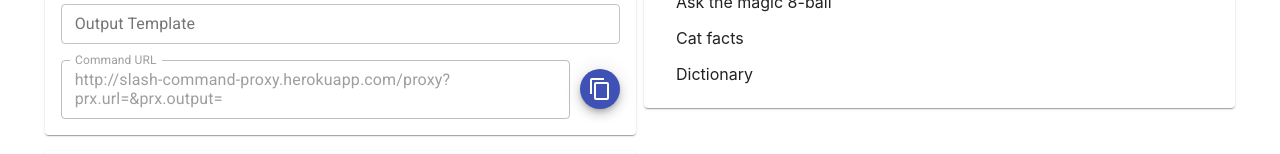
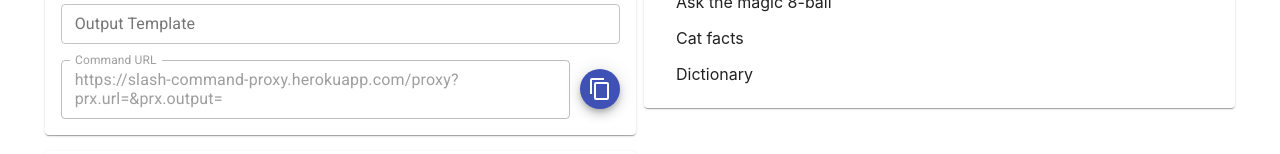
Before and after one commit to Vampiro/slash-command-proxy, a React (Create React App) app in the folder client/: page / in a window 1280 px wide. Shown: the part 174-328 px from the top of the page. Built offline with nearby package versions, Linux system fonts and the light colour scheme.

Commit message:
Changing proxy url to https instead of http.

```diff
--- a/client/src/Utils.ts
+++ b/client/src/Utils.ts
@@ -1,4 +1,4 @@
-const proxyUrl = "http://slash-command-proxy.herokuapp.com/proxy";
+const proxyUrl = "https://slash-command-proxy.herokuapp.com/proxy";
 // const proxyUrl = "http://localhost/proxy";
 
 export function createCommandUrl(proxiedUrl: string, outputTemplate?: string) {
```
